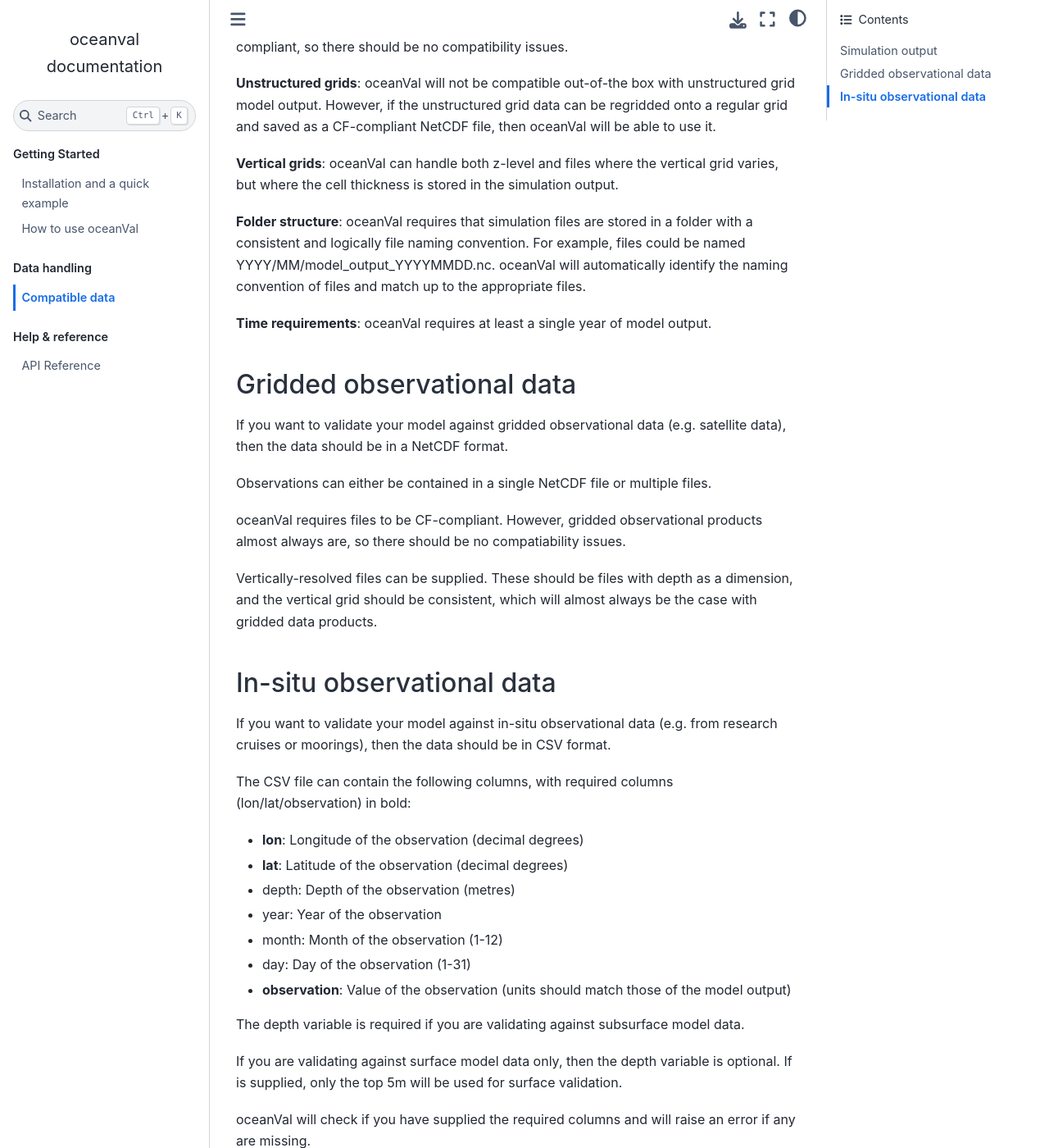
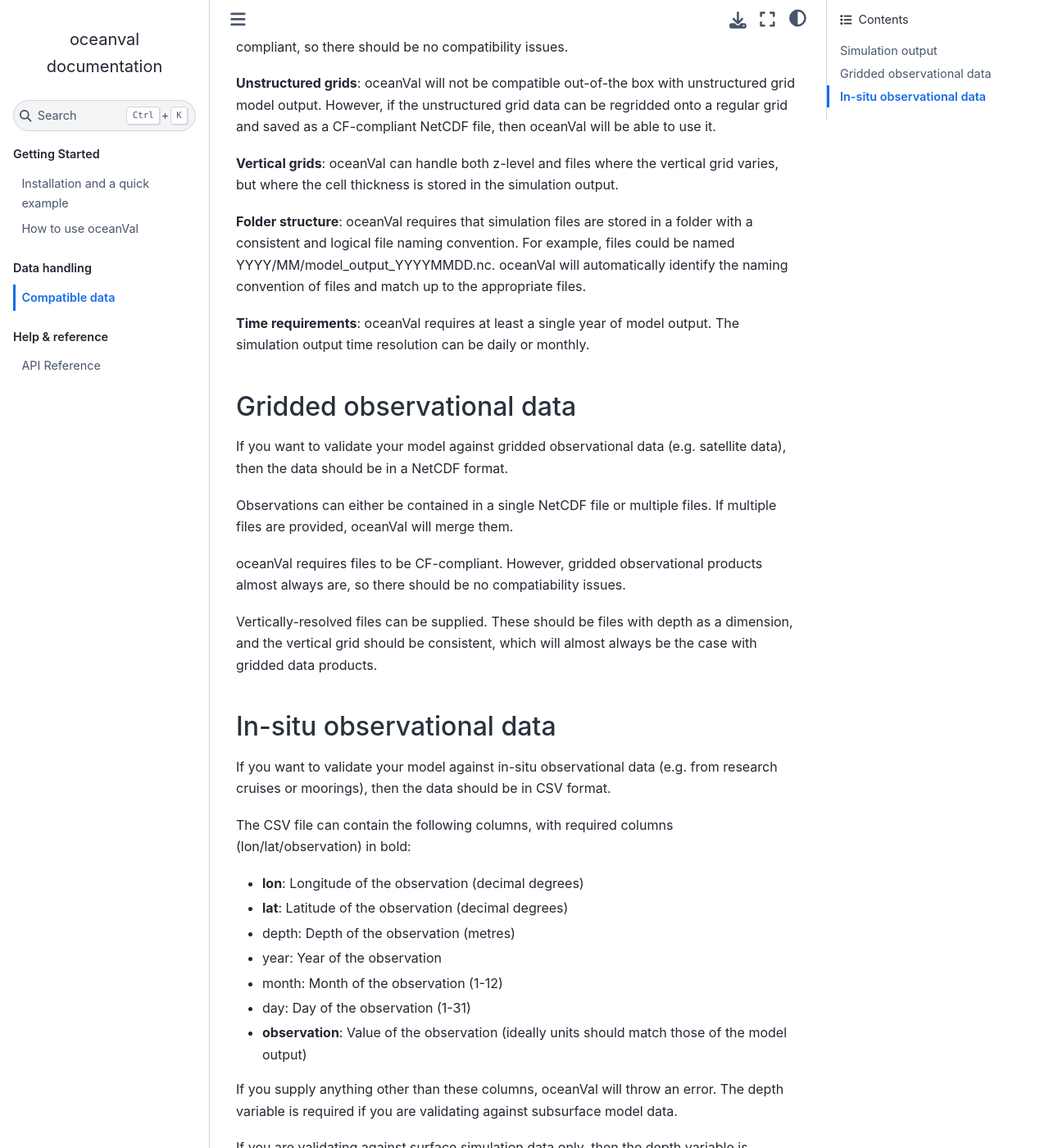
Before and after one commit to pmlmodelling/oceanVal, a Sphinx documentation site: the page built from docs/source/obs_data.rst, in a window 1280 px wide and 1400 px high, scrolled down 384 px. Shown: the whole window at 82% size. Built offline with Sphinx 7.4.7 and the Sphinx Book theme 1.1.4, drawn with Linux system fonts in a browser that asks for light colours; some of the changed text lies outside the part shown.

Commit message:
minor clarifications about obs data

```diff
--- a/docs/source/obs_data.rst
+++ b/docs/source/obs_data.rst
@@ -17,10 +17,10 @@ Files should be CF-compliant as far as possible. Most ocean model output files a
 
 **Vertical grids**: oceanVal can handle both z-level and files where the vertical grid varies, but where the cell thickness is stored in the simulation output.
 
-**Folder structure**: oceanVal requires that simulation files are stored in a folder with a consistent and logically file naming convention.
+**Folder structure**: oceanVal requires that simulation files are stored in a folder with a consistent and logical file naming convention.
 For example, files could be named YYYY/MM/model_output_YYYYMMDD.nc. oceanVal will automatically identify the naming convention of files and match up to the appropriate files.
 
-**Time requirements**: oceanVal requires at least a single year of model output.
+**Time requirements**: oceanVal requires at least a single year of model output. The simulation output time resolution can be daily or monthly.
 
 
 
@@ -33,7 +33,7 @@ Gridded observational data
 
 If you want to validate your model against gridded observational data (e.g. satellite data), then the data should be in a NetCDF format.
 
-Observations can either be contained in a single NetCDF file or multiple files.
+Observations can either be contained in a single NetCDF file or multiple files. If multiple files are provided, oceanVal will merge them.
 
 oceanVal requires files to be CF-compliant. However, gridded observational products almost always are, so there should be no compatiability issues.
 
@@ -52,10 +52,11 @@ The CSV file can contain the following columns, with required columns (lon/lat/o
 - year: Year of the observation
 - month: Month of the observation (1-12)
 - day: Day of the observation (1-31)
-- **observation**: Value of the observation (units should match those of the model output)
+- **observation**: Value of the observation (ideally units should match those of the model output)
 
+If you supply anything other than these columns, oceanVal will throw an error.
 The depth variable is required if you are validating against subsurface model data.
 
-If you are validating against surface model data only, then the depth variable is optional. If is supplied, only the top 5m will be used for surface validation.
+If you are validating against surface simulation data only, then the depth variable is optional. If is supplied, only the top 5m will be used for surface validation.
 
 oceanVal will check if you have supplied the required columns and will raise an error if any are missing.
```
